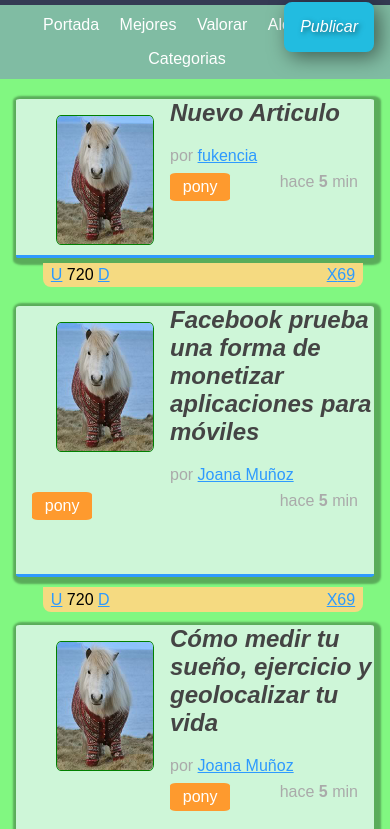
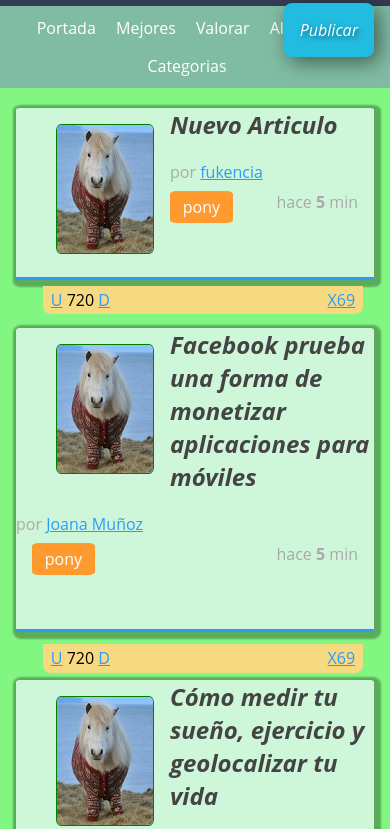
Before and after one commit to AlbertHerrera/primer_proyecto_css, a plain HTML site: page index.html in a window 390 px wide. Shown: the part 83-912 px from the top of the page. Drawn offline with Linux system fonts and the light colour scheme.

Commit message:
canvio de fuente a responsive design

```diff
--- a/estilos.css
+++ b/estilos.css
@@ -1,6 +1,6 @@
 body {
 	background: #81F781;
-	font-family: Arial;
+	font-family: "Open Sans";
 	font-size: 16px;
 }
 
```
